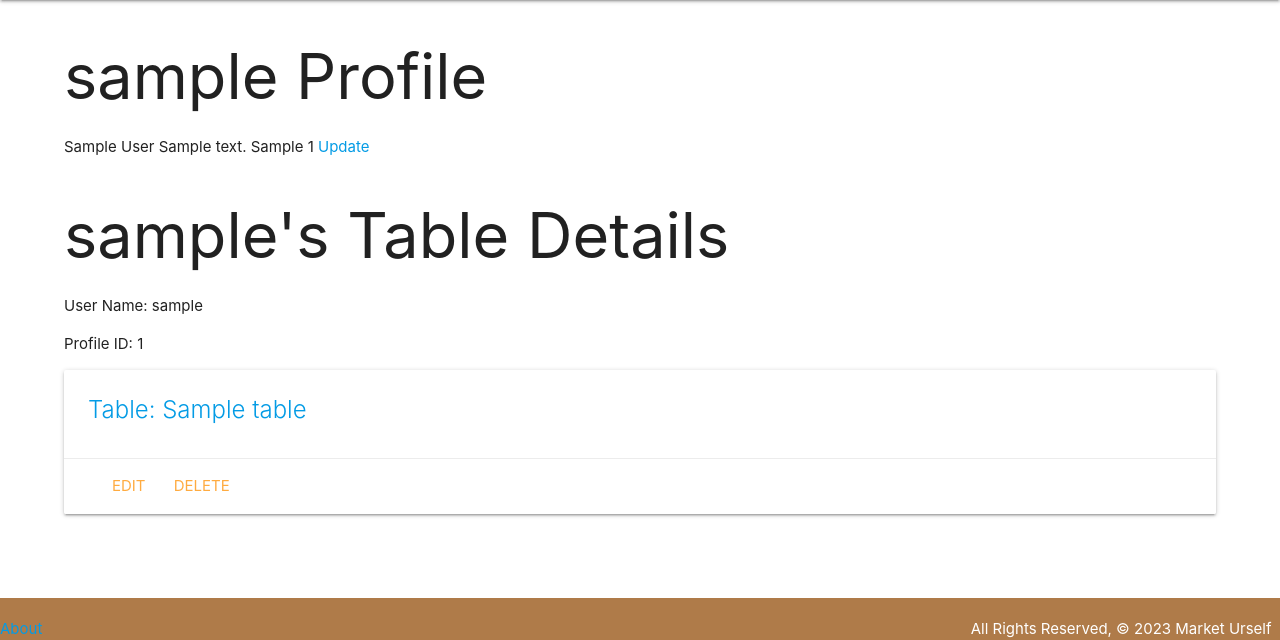
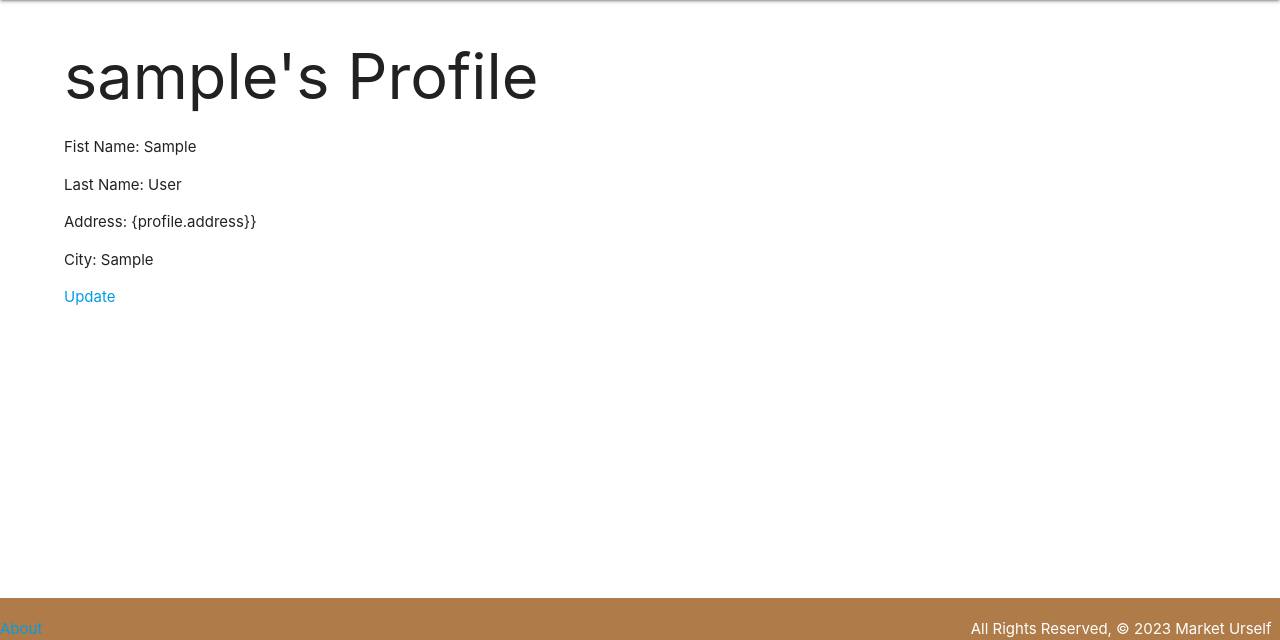
Before and after one commit to surysanchez/market-urself, a Django app: page /profiles/details/ in a window 1280 px wide. Shown: the part 160-800 px from the top of the page. Run offline with Django 5.2, Linux system fonts and the light colour scheme; a user stored in the database is signed in; tables that the repository leaves empty hold one stand-in row (values such as "Sample post").

Commit message:
code clean up and progress on shopping cart

```diff
--- a/main_app/admin.py
+++ b/main_app/admin.py
@@ -1,5 +1,5 @@
 from django.contrib import admin
-from .models import Table, Item, Profile
+from .models import Table, Item, Profile, Cart, CartItem
 
 
 class TableAdmin(admin.ModelAdmin):
@@ -9,3 +9,5 @@ class TableAdmin(admin.ModelAdmin):
 admin.site.register(Table)
 admin.site.register(Item)
 admin.site.register(Profile)
+admin.site.register(Cart)
+admin.site.register(CartItem)
--- a/main_app/models.py
+++ b/main_app/models.py
@@ -60,17 +60,14 @@ class Table(models.Model):
 
 class Item(models.Model):
     table = models.ForeignKey(Table, on_delete=models.CASCADE)
-    # cart = models.ForeignKey(Cart)
     item_name = models.CharField(max_length=100)
     item_price = models.IntegerField(max_length=100)
     item_description = models.TextField(max_length=1024, default='')
-    # item_picture = models.ForeignKey(Photo, on_delete=models.CASCADE)
     category = models.CharField(
         choices=TAGS,
         default=TAGS[0][0]
         )
     image = models.FileField(upload_to='item_images/', blank=True)
-
 
     def __str__(self):
         return f'{self.item_name}'
@@ -78,10 +75,13 @@ class Item(models.Model):
     def get_absolute_url(self):
         return reverse('items_detail', kwargs={'pk': self.id})
 
+class CartItem(models.Model):
+    item = models.ForeignKey(Item, on_delete=models.CASCADE)
+    quantity = models.IntegerField(max_length=5, default=1)
 
-class Order(models.Model):
-    user = models.ForeignKey(User, on_delete=models.CASCADE)
-    item =  models.ForeignKey(Item, on_delete=models.CASCADE)
+class Cart(models.Model):
+    user = models.OneToOneField(User, on_delete=models.CASCADE)
+    cartItem = models.ManyToManyField(CartItem)
 
 
 class Review(models.Model):
@@ -89,16 +89,6 @@ class Review(models.Model):
     item_review = models.TextField(max_length=1024)
 
 
-# class ItemPhoto(models.Model):
-#     url = models.CharField(max_length=200)
-#     # item = models.ForeignKey(Item, on_delete=models.CASCADE)
-
-
-# class TablePhoto(models.Model):
-#     url = models.CharField(max_length=200)
-#     # table = models.ForeignKey(Table, on_delete=models.CASCADE)
-
-
 class Checkout(models.Model):
     user = models.ForeignKey(User, on_delete=models.CASCADE)
     item =  models.ForeignKey(Item, on_delete=models.CASCADE)
--- a/main_app/templates/category/detail.html
+++ b/main_app/templates/category/detail.html
@@ -8,6 +8,7 @@
 
 <div class="row">
     <div class="col s6 m3">
+        <a href="/items/{{item.id}}">
             <div class="card square">
                 <div class="card-image">
                 <img src="static/images/misc.jpg">
@@ -15,10 +16,10 @@
                         <p>{{item.item_name}}</p>
                         <p>${{item.item_price}}</p>
                         <p>{{item.item_description}}</p>
-                    <a href="/items/{{item.id}}">Link</a>
                     </div>
                 </div>
             </div>
+        </a>
     </div>
 {% endfor %}
 {% endif %}
--- a/main_app/templates/profiles/detail.html
+++ b/main_app/templates/profiles/detail.html
@@ -1,33 +1,12 @@
 {% extends 'base.html' %}
 
 {% block content %}
-<h1>{{ user.username }} Profile</h1>
+<h1>{{ user.username }}'s Profile</h1>
 
-{{profile.first_name}}
-{{profile.last_name}}
-{{profile.address}}
-{{profile.city}}
-{{profile.id}}
+<p>Fist Name: {{profile.first_name}}</p>
+<p>Last Name: {{profile.last_name}}</p>
+<p>Address: {profile.address}}</p>
+<p>City: {{profile.city}}</p>
 <a href="{% url 'profiles_update' profile.id %}">Update</a>
 
-<h1>{{user.username}}'s Table Details</h1>
-
-<p>User Name: {{ profile.user.username }}</p>
-<p>Profile ID: {{ profile.id }}</p>
-{% if table %}
-<a href="{% url 'tables_detail' table.id %}">
-  <div class="card" >
-    <div class="card-content">
-      <p class="card-title">Table: {{ table.table_name }}</p>
-    </div>
-    <div class="card-action">
-      <a href="{% url 'tables_update' table.id %}">Edit</a>
-      <a href="{% url 'tables_delete' table.id %}">Delete</a>
-    </div>
-  </div>
-</a>
-{% else %}
-  <a href="{% url 'tables_create' %}" class="btn">Create a new table!</a>
-{% endif %}
-
 {% endblock %}
--- a/main_app/templates/search.html
+++ b/main_app/templates/search.html
@@ -8,6 +8,7 @@
 
 <div class="row">
   <div class="col s6 m3">
+    <a href="/items/{{result.id}}">
     <div class="card square">
       <div class="card-image">
         <img src="static/images/misc.jpg">
@@ -15,10 +16,10 @@
             <p>{{result.item_name}}</p>
             <p>${{result.item_price}}</p>
             <p>{{result.item_description}}</p>
-            <a href="/items/{{result.id}}">Link</a>
-          </div>
         </div>
       </div>
+    </div>
+    </a>
   </div>
   {% endfor %}
   {% endif %}
--- a/main_app/urls.py
+++ b/main_app/urls.py
@@ -17,6 +17,7 @@ urlpatterns = [
 
     # shopping cart
     path('cart/', views.cart, name='cart'),
+    path('cartitems/create/', views.CartItemCreate.as_view(), name='cart_items_create'),
 
     # checkout
     path('checkout/', views.checkout, name='checkout'),
--- a/main_app/views.py
+++ b/main_app/views.py
@@ -5,7 +5,7 @@ from django.contrib.auth import login
 from django.contrib.auth.forms import UserCreationForm
 from django.contrib.auth.mixins import LoginRequiredMixin
 from .forms import TableForm, ItemForm
-from .models import Table, Item, Profile, Order
+from .models import Table, Item, Profile, Cart, CartItem
 # from .models import Profile, Categories, Table, Photo, Item, Order, Review
 
 
@@ -28,7 +28,9 @@ def search(request):
   return render(request, 'search.html', {'results':results})
 
 def cart(request):
-  return render(request, 'cart.html')
+  cart = Cart.objects.get(user=request.user)
+  items = CartItem.objects.filter(cart = cart)
+  return render(request, 'cart.html', {'cart': cart, 'items': items})
 
 def checkout(request):
   return render(request, 'checkout.html')
@@ -41,6 +43,8 @@ def category(request):
 
 def items_detail(request, pk):
   item = Item.objects.get(id=pk)
+  request.session['cur_item'] = item.item_name
+  print('test: ',request.session['cur_item'])
   is_user = False
   if item.table.user == request.user:
     is_user = True
@@ -70,6 +74,21 @@ class ItemCreate(CreateView):
   def form_valid(self, form):
     form.instance.table = Table.objects.get(user=self.request.user)
     return super().form_valid(form)
+
+class CartItemCreate(CreateView):
+  model = CartItem
+  fields = '__all__'
+  success_url = '/'
+  def form_valid(self, form):
+    # item =
+    item = Item.objects.get(item_name = self.request.session['cur_item'])
+    form.item = item
+    form.quantity = 1
+    print('idiot ')
+    print(item)
+    return super().form_valid(form)
+
+  # form_valid(x, y)
 
 
 class ItemUpdate(LoginRequiredMixin, UpdateView):
```
Also changed, not shown: main_app/templates/cart.html (+8 -0 lines), main_app/templates/items/detail.html (+11 -6 lines), main_app/templates/main_app/cartitem_form.html (added, +17 -0 lines), main_app/migrations/0011_cart_alter_item_image_alter_table_image_cart_item.py (added), main_app/migrations/0012_rename_cart_cart_item_cart_and_more.py (added), main_app/migrations/0013_rename_cart_item_cartitem.py (added), main_app/migrations/0014_remove_cartitem_cart_remove_cartitem_category_and_more.py (added), main_app/migrations/0015_remove_cart_cartitem_delete_order_cart_cartitem.py (added), media/item_images/elaine-casap-qgHGDbbSNm8-unsplash.jpg (added), media/item_images/elaine-casap-qgHGDbbSNm8-unsplash_5pxeWN5.jpg (added), 2 other files. Lines whose indentation alone changed are shown as unchanged.
